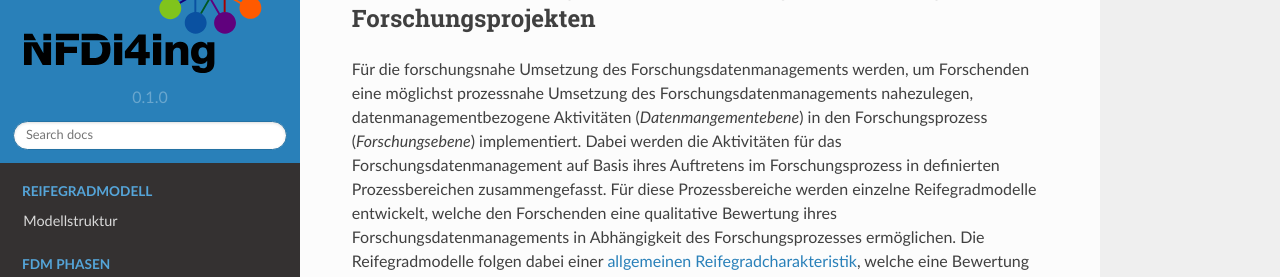
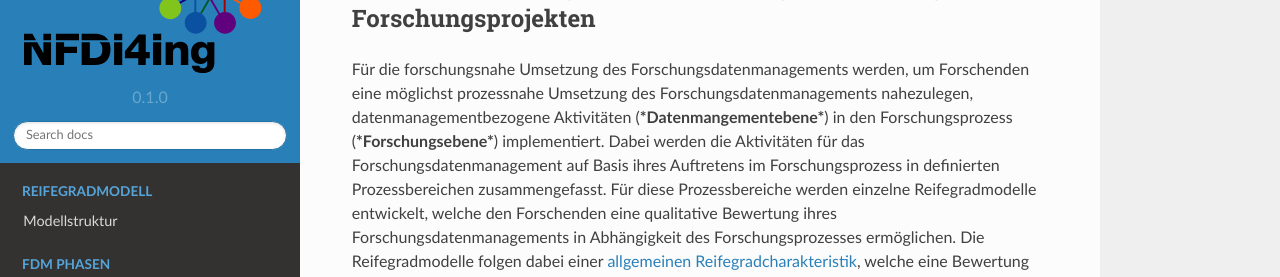
Before and after one commit to LUHMW/MaturityModelsNFDI4Ing, a Sphinx documentation site: the page built from docs/source/index.rst, in a window 1280 px wide and 900 px high, scrolled down 306 px. Shown: the part 150-427 px from the top of the window. Built offline with Sphinx 7.4.7 and the Read the Docs theme 2.0.0, drawn with Linux system fonts in a browser that asks for light colours.

```diff
--- a/docs/source/index.rst
+++ b/docs/source/index.rst
@@ -9,7 +9,7 @@ dieser Phase. Die Reifegradmodelle besitzen für die Reifegradbestimmung eine Au
 
 Qualitätsbewertung für das Forschungsdatenmanagement in Forschungsprojekten
 --------
-Für die forschungsnahe Umsetzung des Forschungsdatenmanagements werden, um Forschenden eine möglichst prozessnahe Umsetzung des Forschungsdatenmanagements nahezulegen, datenmanagementbezogene Aktivitäten (*Datenmangementebene*) in den Forschungsprozess (*Forschungsebene*) implementiert. Dabei werden die Aktivitäten für das Forschungsdatenmanagement auf Basis ihres Auftretens im Forschungsprozess in definierten Prozessbereichen zusammengefasst. Für diese Prozessbereiche werden einzelne Reifegradmodelle entwickelt, welche den Forschenden eine qualitative Bewertung ihres Forschungsdatenmanagements in Abhängigkeit des Forschungsprozesses ermöglichen. Die Reifegradmodelle folgen dabei einer `allgemeinen Reifegradcharakteristik <https://maturitymodel-rtd-tutorial.readthedocs.io/en/latest/reifegradmodell.html#allgemeine-reifegradcharakteristik>`_, welche eine  Bewertung auf verschiedenen Reifestufen, von einem Ausgangszustand bis zu einem optimierenden Endzustand, ermöglicht.
+Für die forschungsnahe Umsetzung des Forschungsdatenmanagements werden, um Forschenden eine möglichst prozessnahe Umsetzung des Forschungsdatenmanagements nahezulegen, datenmanagementbezogene Aktivitäten (***Datenmangementebene***) in den Forschungsprozess (***Forschungsebene***) implementiert. Dabei werden die Aktivitäten für das Forschungsdatenmanagement auf Basis ihres Auftretens im Forschungsprozess in definierten Prozessbereichen zusammengefasst. Für diese Prozessbereiche werden einzelne Reifegradmodelle entwickelt, welche den Forschenden eine qualitative Bewertung ihres Forschungsdatenmanagements in Abhängigkeit des Forschungsprozesses ermöglichen. Die Reifegradmodelle folgen dabei einer `allgemeinen Reifegradcharakteristik <https://maturitymodel-rtd-tutorial.readthedocs.io/en/latest/reifegradmodell.html#allgemeine-reifegradcharakteristik>`_, welche eine  Bewertung auf verschiedenen Reifestufen, von einem Ausgangszustand bis zu einem optimierenden Endzustand, ermöglicht.
 
 .. image:: images/Projekt_prozess.svg
    :align: center
```
